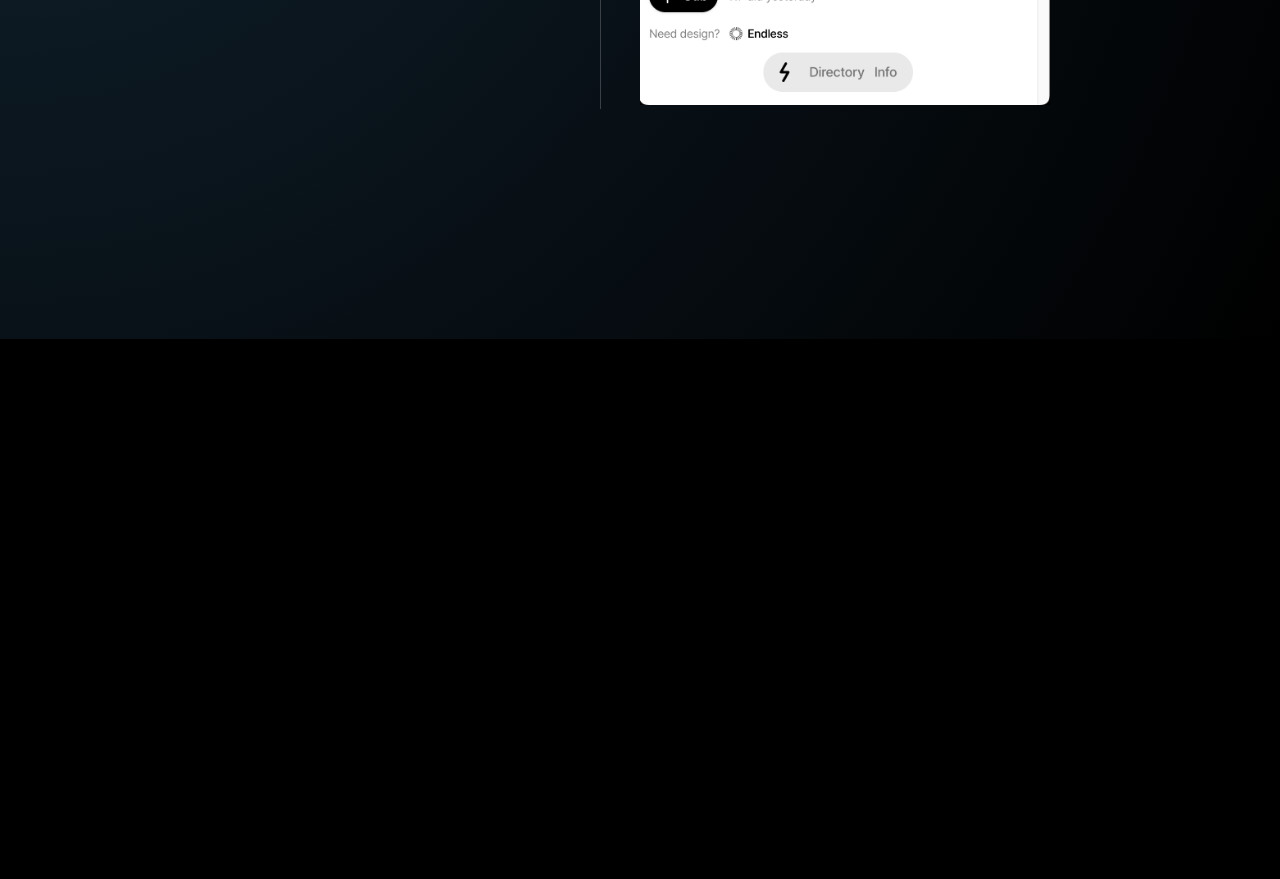
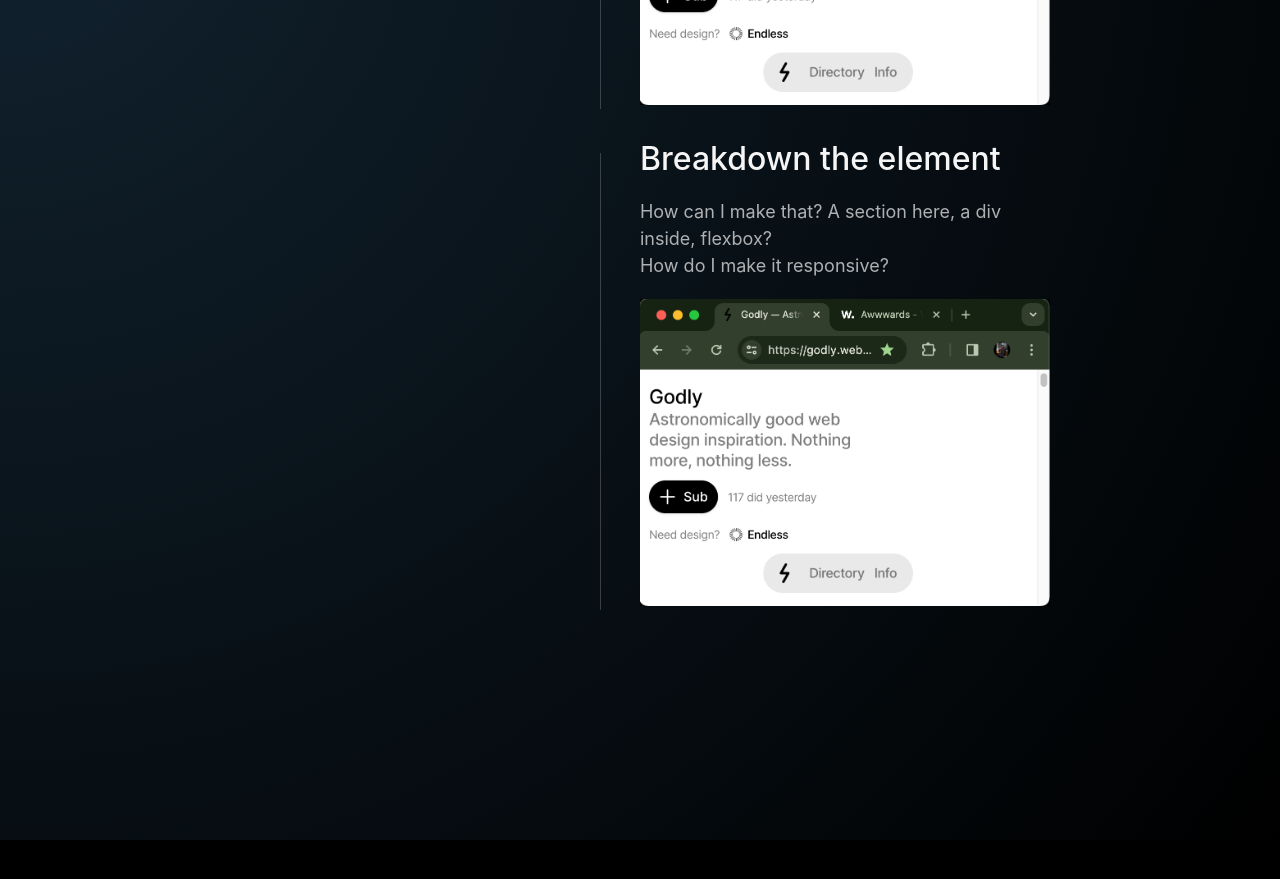
Before and after one commit to harsh-1923/imharsh, a React (Vite) app in the folder client/: page /play in a window 1280 px wide. Shown: the part 2400-3279 px from the top of the page. Built offline with nearby package versions, Linux system fonts and the light colour scheme; a web font is replaced by a local one.

Commit message:
minox fix

```diff
--- a/client/src/component/play/ScribleUIComponents/AboutScrible/AboutScrible.jsx
+++ b/client/src/component/play/ScribleUIComponents/AboutScrible/AboutScrible.jsx
@@ -99,6 +99,7 @@
       <div className="about-scrible-right-wrap ">
         <Snippet />
         <SnippetAlt />
+        <SnippetAlt />
       </div>
     </div>
   );
```
